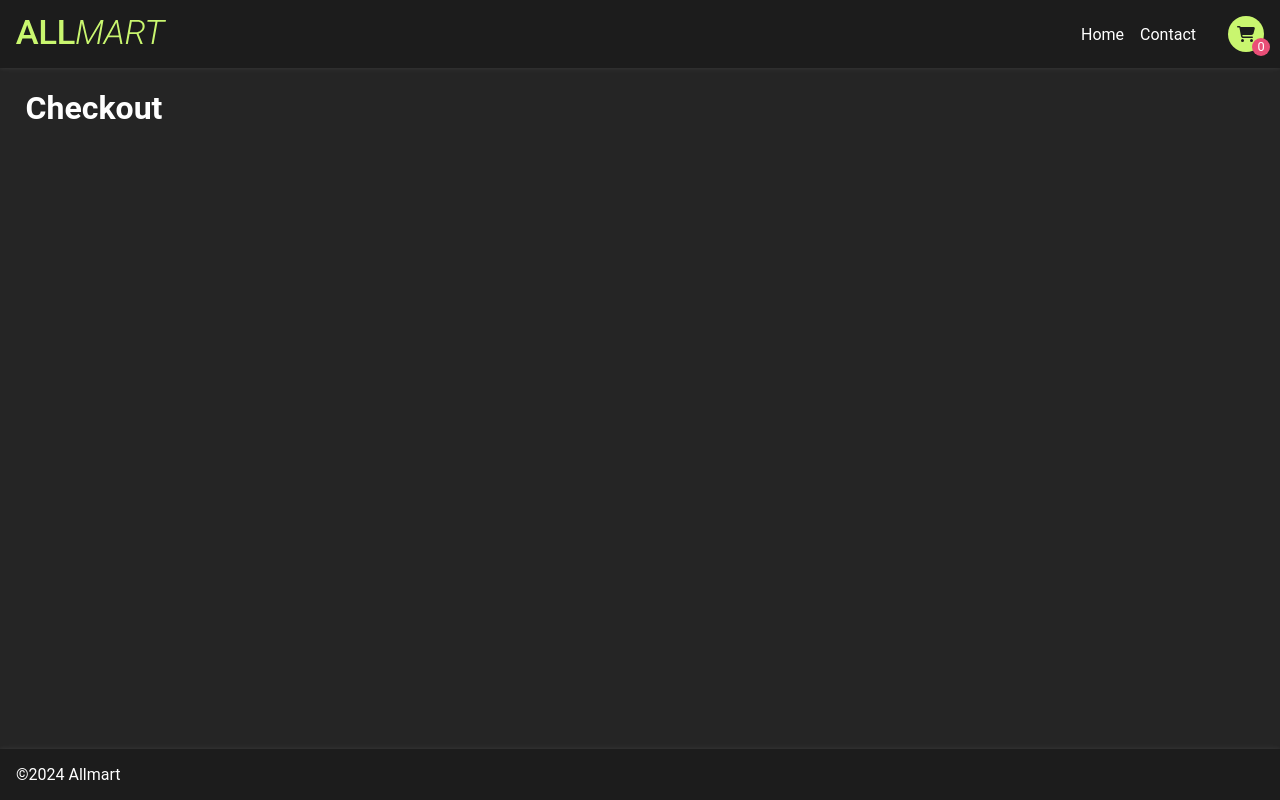
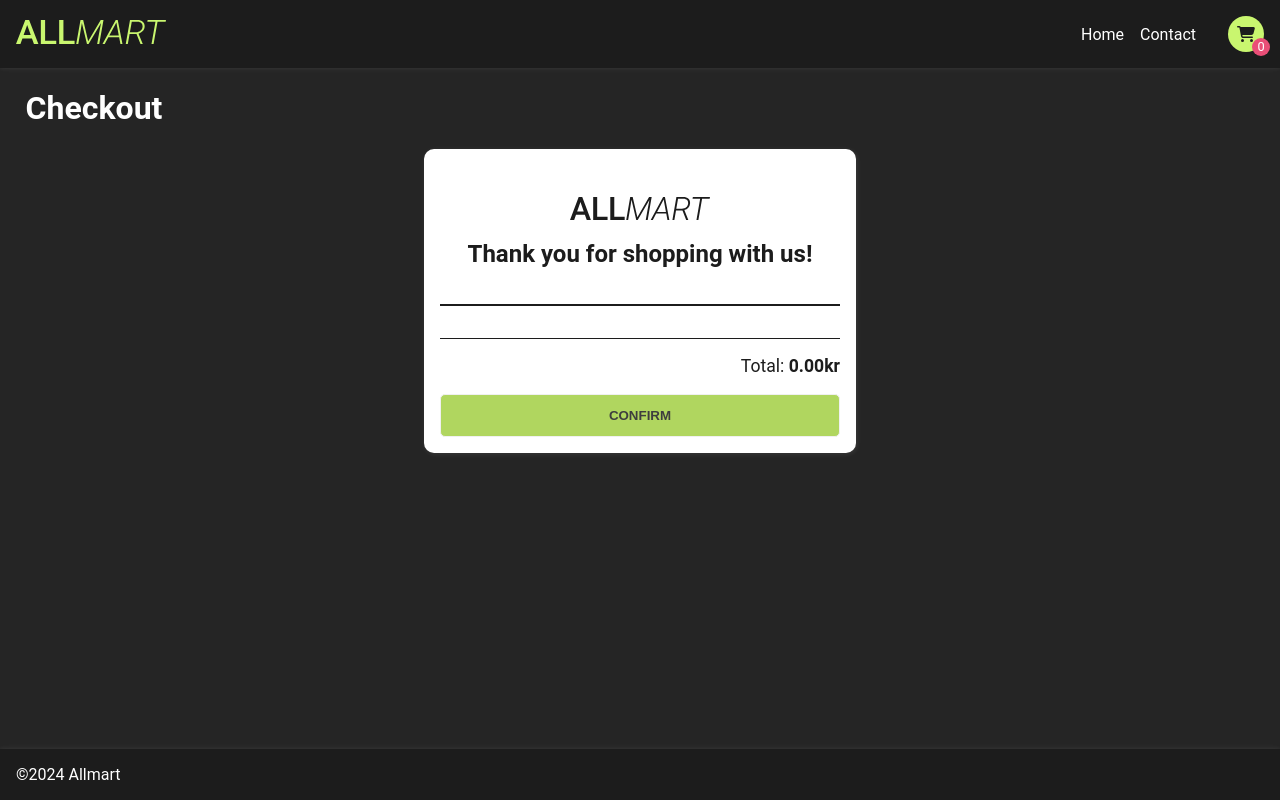
Before and after one commit to devholdt/ALLMART, a React (Create React App) app: page /checkout in a window 1280 px wide. Built offline with nearby package versions, Linux system fonts and the light colour scheme.

Commit message:
fills checkout page with purchased products in a receipt-like format

```diff
--- a/src/components/Cart/cartSlice.js
+++ b/src/components/Cart/cartSlice.js
@@ -43,10 +43,15 @@ export const cartSlice = createSlice({
 			state.products = [];
 			state.totalCost = 0;
 		},
+		checkout: (state) => {
+			state.products = [];
+			state.totalCost = 0;
+		},
 	},
 });
 
-export const { addToCart, removeFromCart, clearCart } = cartSlice.actions;
+export const { addToCart, removeFromCart, clearCart, checkout } =
+	cartSlice.actions;
 export const selectCartItemCount = (state) =>
 	state.cart.products.reduce((total, product) => total + product.quantity, 0);
 
--- /dev/null
+++ b/src/components/Cart/checkedOutSlice.js
@@ -0,0 +1,26 @@
+// checkedOutSlice.js
+import { createSlice } from "@reduxjs/toolkit";
+
+const initialState = {
+	products: [],
+	totalCost: 0,
+};
+
+export const checkedOutSlice = createSlice({
+	name: "checkedOut",
+	initialState,
+	reducers: {
+		checkout: (state, action) => {
+			state.products = action.payload.products;
+			state.totalCost = action.payload.totalCost;
+		},
+		clearCheckedOut: (state) => {
+			state.products = [];
+			state.totalCost = 0;
+		},
+	},
+});
+
+export const { checkout, clearCheckedOut } = checkedOutSlice.actions;
+
+export default checkedOutSlice.reducer;
--- a/src/components/Cart/index.jsx
+++ b/src/components/Cart/index.jsx
@@ -1,7 +1,13 @@
 import React, { useRef, useEffect } from "react";
 import autoAnimate from "@formkit/auto-animate";
 import { useSelector, useDispatch } from "react-redux";
-import { removeFromCart, addToCart, clearCart } from "./cartSlice";
+import {
+	removeFromCart,
+	addToCart,
+	clearCart,
+	checkout as checkoutCart,
+} from "./cartSlice";
+import { checkout as checkoutCheckedOut } from "./checkedOutSlice";
 import { Link } from "react-router-dom";
 import Icon from "../Icon";
 import * as S from "./styles";
@@ -67,7 +73,16 @@ function Cart() {
 							Total: <span>{totalCost.toFixed(2)}kr</span>
 						</p>
 						<Link to={`/checkout`}>
-							<button className="cart-checkout" disabled={isCartEmpty}>
+							<button
+								className="cart-checkout"
+								disabled={isCartEmpty}
+								onClick={() => {
+									dispatch(
+										checkoutCheckedOut({ products: cartProducts, totalCost })
+									);
+									dispatch(checkoutCart());
+								}}
+							>
 								Checkout
 							</button>
 						</Link>
--- a/src/components/Cart/styles.js
+++ b/src/components/Cart/styles.js
@@ -112,7 +112,7 @@ export const CartBottom = styled.div`
 		text-transform: uppercase;
 		border: none;
 		background-color: ${(props) => props.theme.colors.primary};
-		color: ${(props) => props.theme.colors.black};
+		color: ${(props) => props.theme.colors.darkAlt};
 		border-radius: 5px;
 		cursor: pointer;
 	}
--- a/src/components/Checkout/index.jsx
+++ b/src/components/Checkout/index.jsx
@@ -1,9 +1,47 @@
 import React from "react";
+import { useSelector } from "react-redux";
+import { Link } from "react-router-dom";
+import Icon from "../Icon";
+import Logo from "../Logo";
+import * as S from "./styles";
 
 function Checkout() {
+	const { products: checkedOutProducts, totalCost } = useSelector(
+		(state) => state.checkedOut
+	);
+
 	return (
 		<main>
 			<h1>Checkout</h1>
+
+			<S.CheckoutContainer>
+				<S.CheckoutHeader>
+					<Logo color="black" size="140px" />
+					<h2>Thank you for shopping with us!</h2>
+				</S.CheckoutHeader>
+
+				<S.CheckoutItems>
+					{checkedOutProducts.map((product) => (
+						<div className="item" key={product.id}>
+							<h3>{product.title}</h3>
+							<div>
+								<p>{product.discountedPrice}kr</p>
+								<p>x{product.quantity}</p>
+							</div>
+						</div>
+					))}
+				</S.CheckoutItems>
+
+				<S.CheckoutBottom>
+					<p>
+						Total: <span className="total-cost">{totalCost.toFixed(2)}kr</span>
+					</p>
+
+					<Link to="/">
+						<button>Confirm</button>
+					</Link>
+				</S.CheckoutBottom>
+			</S.CheckoutContainer>
 		</main>
 	);
 }
--- a/src/components/Checkout/styles.js
+++ b/src/components/Checkout/styles.js
@@ -0,0 +1,87 @@
+import styled from "styled-components";
+
+export const CheckoutContainer = styled.div`
+	display: flex;
+	flex-direction: column;
+	align-items: center;
+	margin: auto;
+	background-color: ${(props) => props.theme.colors.white};
+	color: ${(props) => props.theme.colors.black};
+	box-shadow: 1px 1px 5px rgba(255, 255, 255, 0.1);
+	border-radius: 10px;
+	max-width: 400px;
+	padding: 2em 1em 1em;
+`;
+
+export const CheckoutHeader = styled.div`
+	display: flex;
+	flex-direction: column;
+	justify-content: space-between;
+	align-items: center;
+	border-bottom: 2px solid ${(props) => props.theme.colors.black};
+	width: 100%;
+	padding: 1em 0;
+`;
+
+export const CheckoutItems = styled.div`
+	display: flex;
+	flex-direction: column;
+	gap: 1em;
+	width: 100%;
+	padding: 1em 0;
+	margin: 0;
+	font-size: ${(props) => props.theme.fontSizes.normal};
+	line-height: 20px;
+	color: ${(props) => props.theme.colors.black};
+
+	.item {
+		display: flex;
+		align-items: center;
+		justify-content: space-between;
+		width: 100%;
+		border-bottom: 1px dotted ${(props) => props.theme.colors.black};
+	}
+
+	.item h3,
+	.item p {
+		margin: 0;
+		padding: 0;
+	}
+
+	.item div {
+		display: flex;
+		gap: 0.5em;
+	}
+`;
+
+export const CheckoutBottom = styled.div`
+	display: flex;
+	flex-direction: column;
+	justify-content: space-between;
+	text-align: right;
+	border-top: 1px solid ${(props) => props.theme.colors.black};
+	width: 100%;
+	margin: 0;
+	padding: 0;
+
+	p {
+		font-size: ${(props) => props.theme.fontSizes.large};
+	}
+
+	.total-cost {
+		font-weight: bold;
+	}
+
+	button {
+		background-color: ${(props) => props.theme.colors.primaryAlt};
+		color: ${(props) => props.theme.colors.darkAlt};
+		border: none;
+		border: 1px solid ${(props) => props.theme.colors.whiteAlt};
+		text-transform: uppercase;
+		font-weight: bold;
+		border-radius: 5px;
+		cursor: pointer;
+		width: 100%;
+		padding: 1em;
+	}
+`;
--- a/src/store.js
+++ b/src/store.js
@@ -1,8 +1,10 @@
 import { configureStore } from "@reduxjs/toolkit";
 import cartReducer from "./components/Cart/cartSlice";
+import checkedOutReducer from "./components/Cart/checkedOutSlice";
 
 export const store = configureStore({
 	reducer: {
 		cart: cartReducer,
+		checkedOut: checkedOutReducer,
 	},
 });
```
